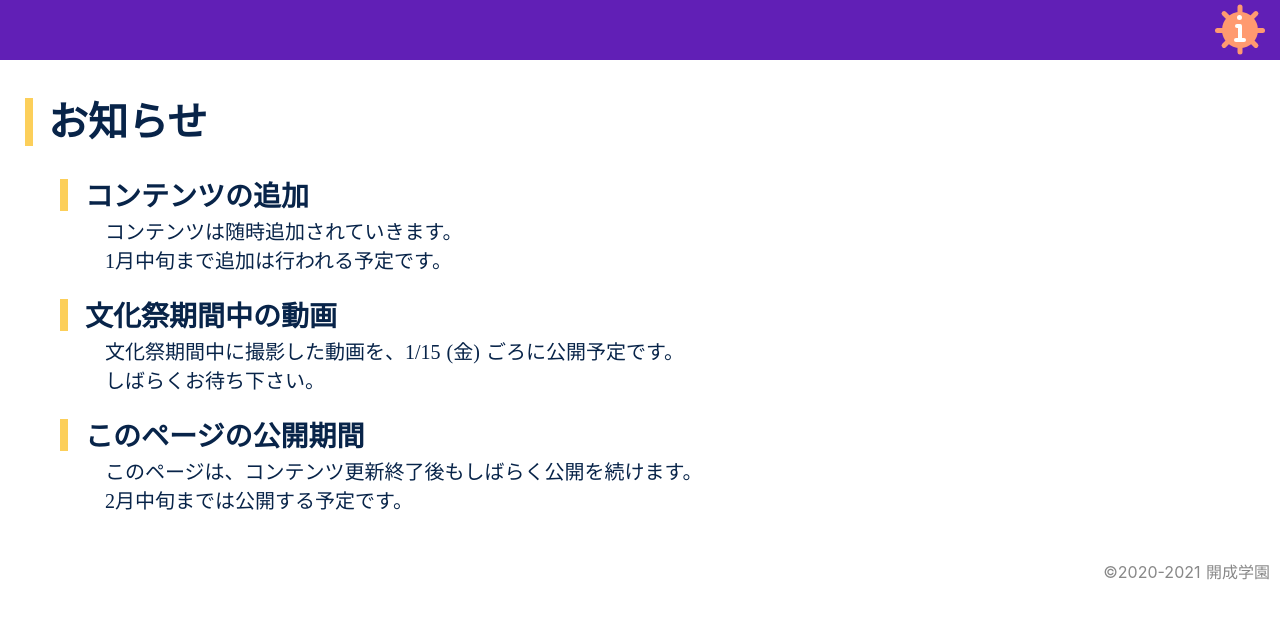
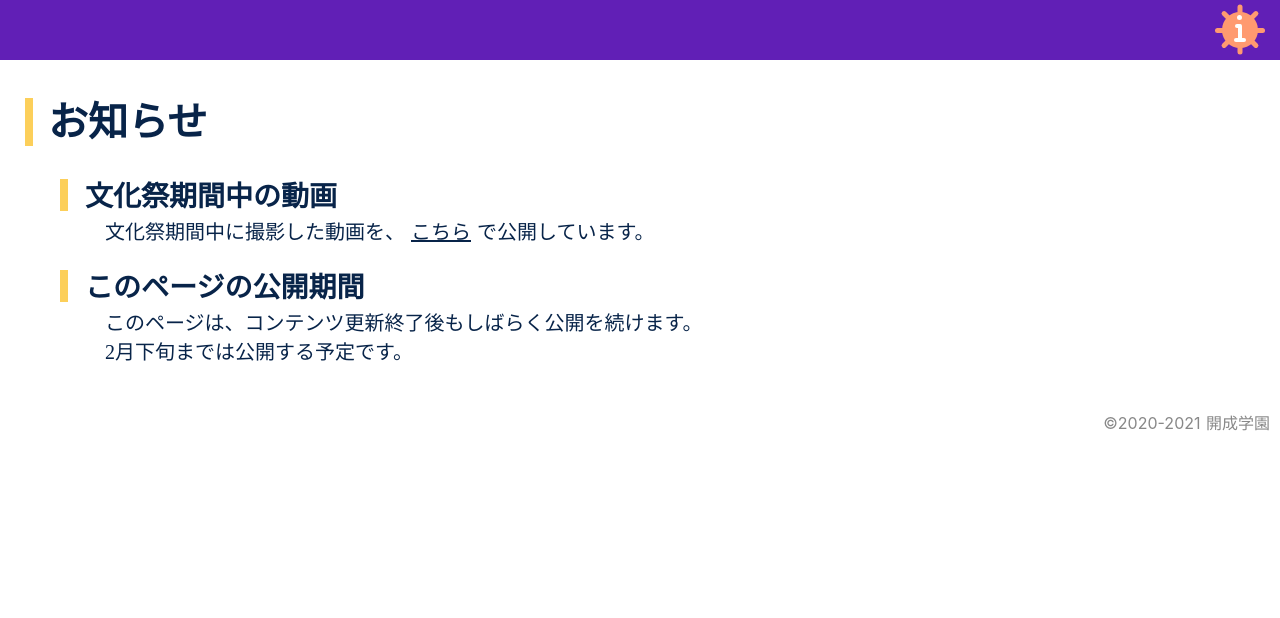
Before and after one commit to OR6107/149th-kaiseifes, a Nuxt app: page /information in a window 1280 px wide. Shown: the top 618 px of the page. Built offline with nearby package versions, Linux system fonts and the light colour scheme.

Commit message:
Update Info

```diff
--- a/pages/information.vue
+++ b/pages/information.vue
@@ -4,19 +4,13 @@
     <div class="container">
       <Title :is-main="true" :text="'お知らせ'" />
 
-      <Title :is-main="false" :text="'コンテンツの追加'" />
-      <div class="content">
-        <p>
-          コンテンツは随時追加されていきます。<br />
-          1月中旬まで追加は行われる予定です。
-        </p>
-      </div>
-
       <Title :is-main="false" :text="'文化祭期間中の動画'" />
       <div class="content">
         <p>
-          文化祭期間中に撮影した動画を、1/15 (金) ごろに公開予定です。<br />
-          しばらくお待ち下さい。
+          文化祭期間中に撮影した動画を、
+          <NuxtLink class="link" to="/online_additional/">こちら</NuxtLink>
+          で公開しています。
+          <br />
         </p>
       </div>
 
@@ -24,7 +18,7 @@
       <div class="content">
         <p>
           このページは、コンテンツ更新終了後もしばらく公開を続けます。<br />
-          2月中旬までは公開する予定です。
+          2月下旬までは公開する予定です。
         </p>
       </div>
     </div>
```
